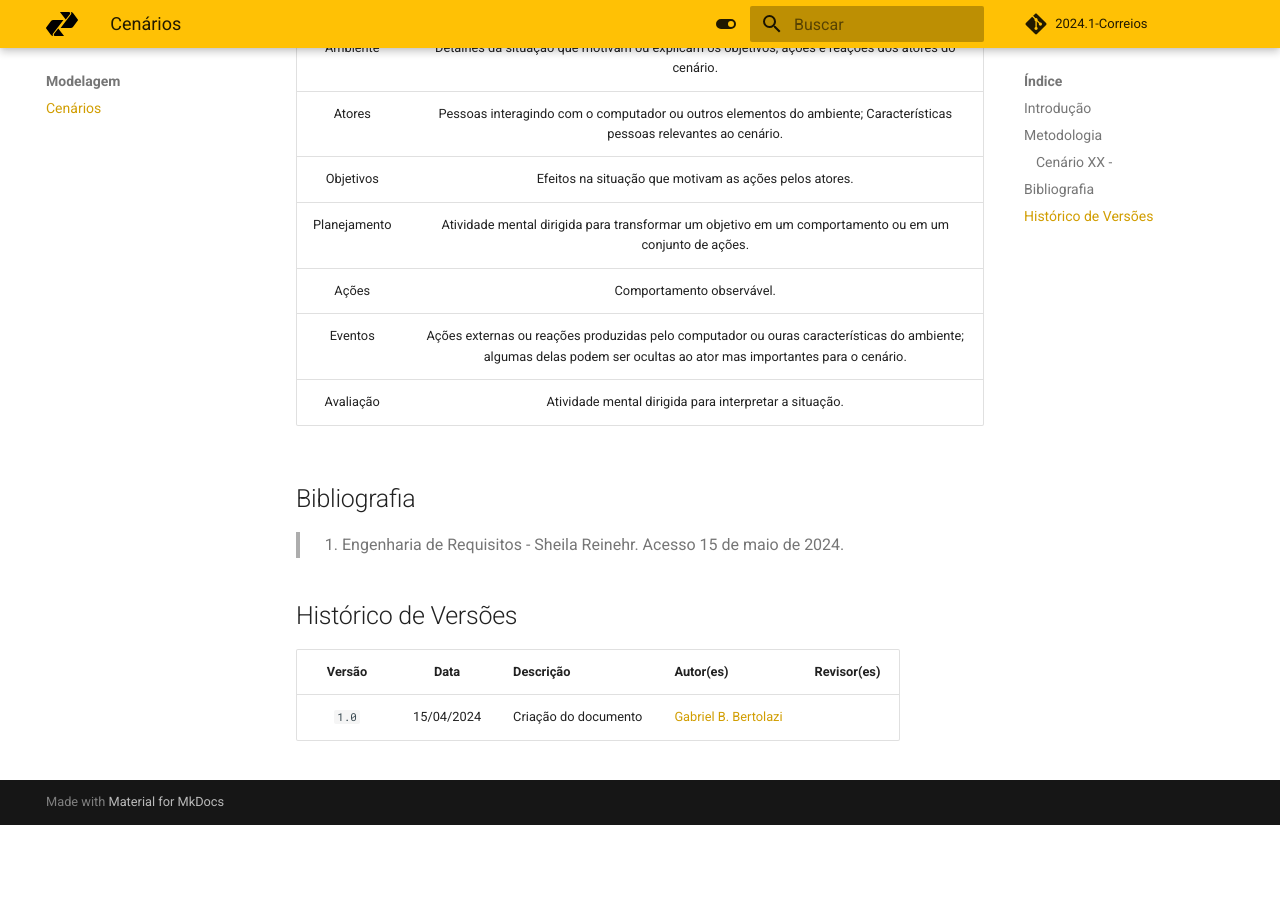
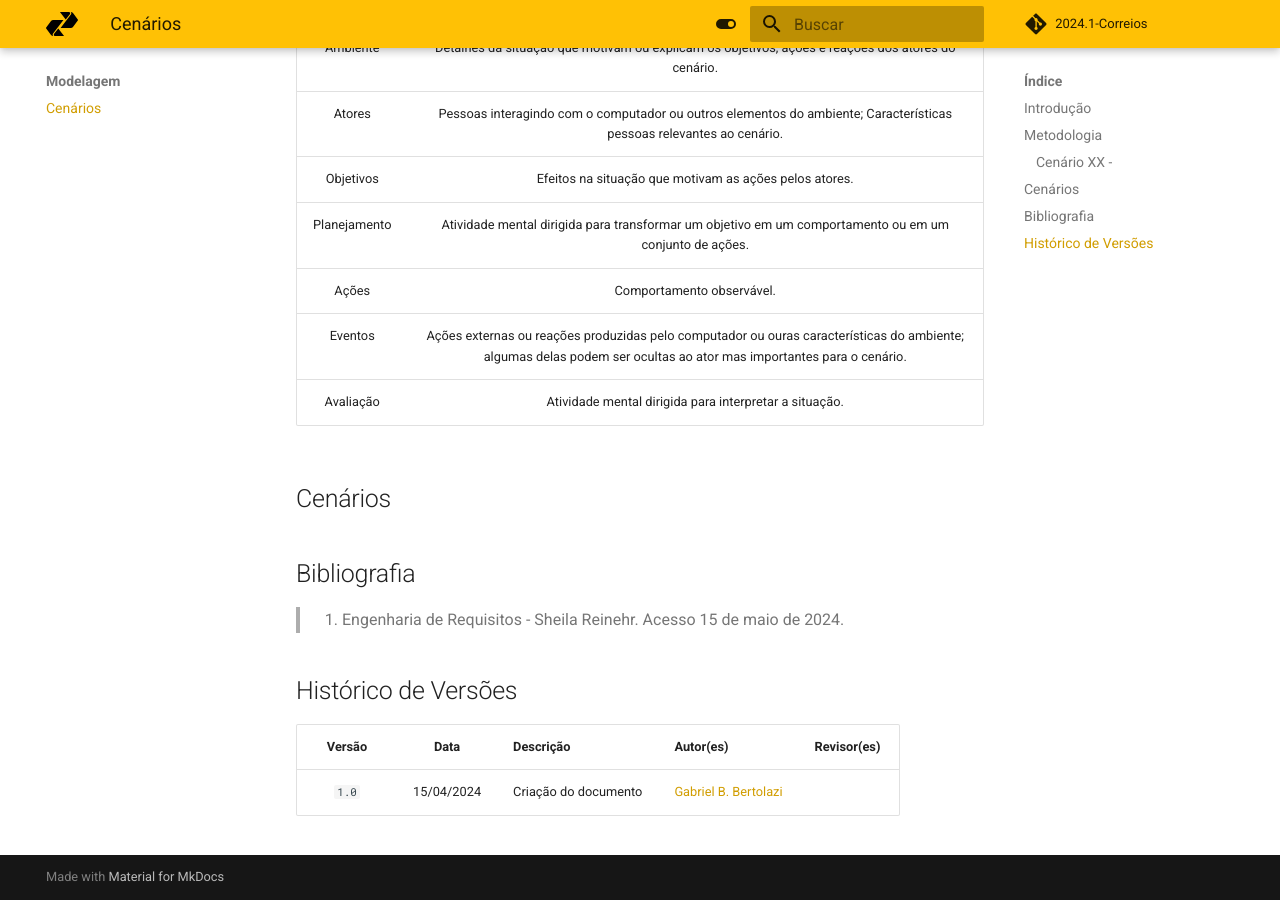
Before and after one commit to Requisitos-de-Software/2024.1-Serasa, an MkDocs documentation site: the page built from docs/modelagem/cenarios.md, in a window 1280 px wide and 900 px high, scrolled down 750 px. Built offline with MkDocs 1.6.1 and Material for MkDocs 9.7.7, drawn with Linux system fonts in a browser that asks for light colours; comment, search, counter and statistics services are not loaded; before the commit the page ends 1575 px from its top, so only the background shows below that.

Commit message:
terminado

```diff
--- a/docs/modelagem/cenarios.md
+++ b/docs/modelagem/cenarios.md
@@ -16,6 +16,7 @@ Como metodologia usamos o método com os elementos que se deve ter nos cenários
 | Eventos | Ações externas ou reações produzidas pelo computador ou ouras características do ambiente; algumas delas podem ser ocultas ao ator mas importantes para o cenário. |
 | Avaliação | Atividade mental dirigida para interpretar a situação. |
 
+## Cenários
 
 
 ## Bibliografia
```
